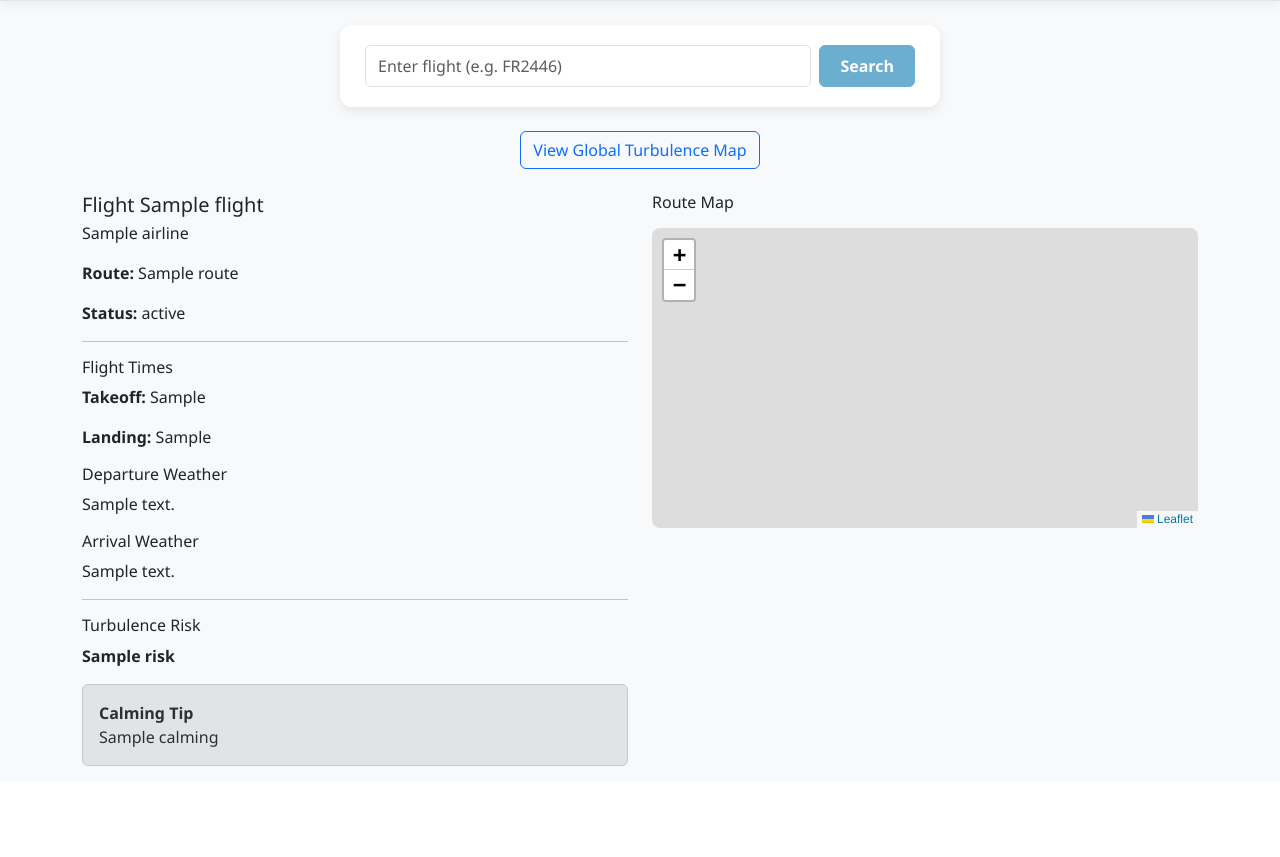
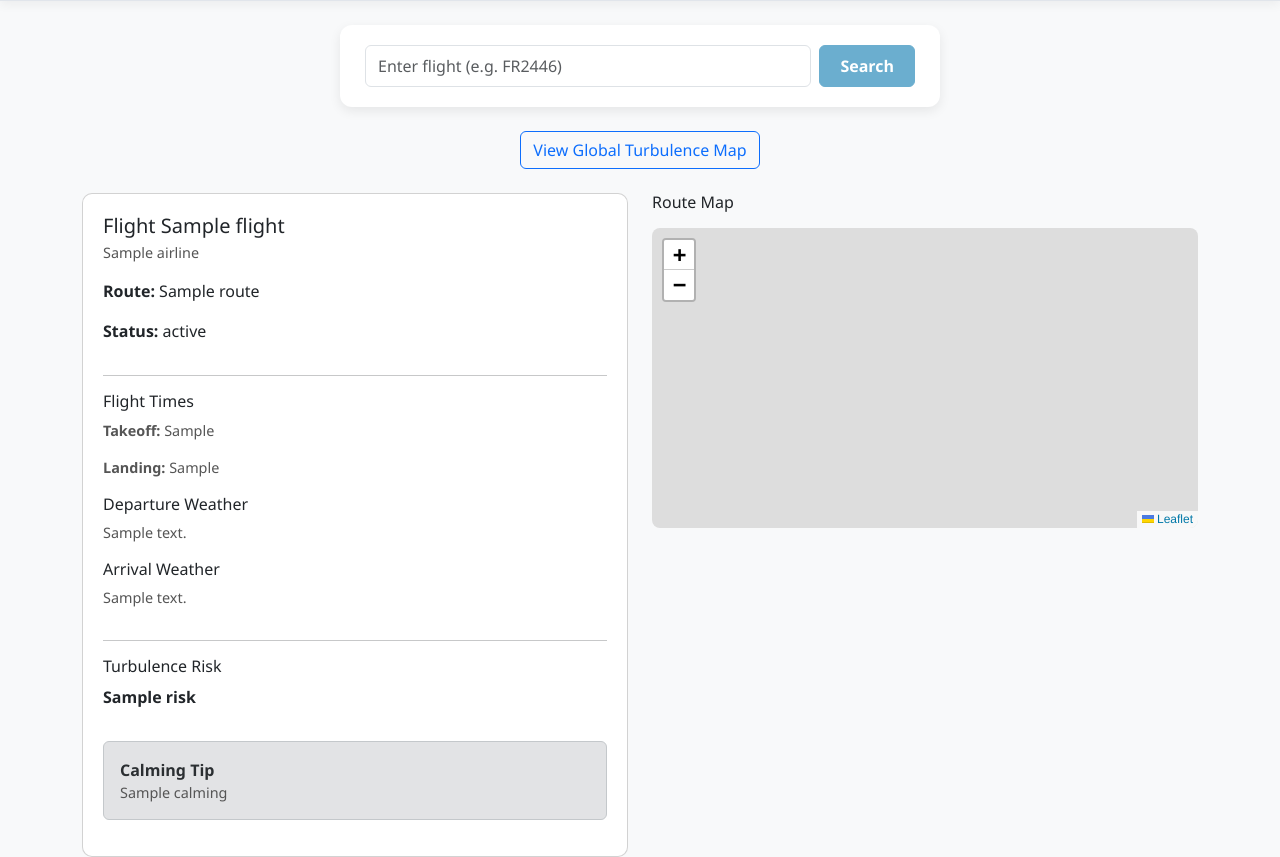
Before and after one commit to Casey-Lawrence/FYP, a Flask app: template AeroCast/templates/index.html in a window 1280 px wide. Shown: the part 139-996 px from the top of the page. Before the commit the page ends 905 px from the top, so only its background shows below. Run offline with Flask 3, Linux system fonts and the light colour scheme; the template is opened without the code that fills it: most values are stand-ins (such as "Sample title", 1, 10 or a date in 2020); parts of the project's set-up code (start-up, migrations or seed data) failed here and were passed over.

Commit message:
Interim Code Submission State

```diff
--- a/AeroCast/prototype_pipeline.py
+++ b/AeroCast/prototype_pipeline.py
@@ -1,3 +1,6 @@
+#prototype_pipeline.py not integrated into main app yet
+#purely for experimenting with data pipeline and model prototyping
+
 import pandas as pd
 import requests
 from shapely.geometry import Polygon, Point
@@ -114,8 +117,6 @@ for s in sigmets:
         poly = Polygon([(c["lon"], c["lat"]) for c in coords])
         turb_polygons.append(poly)
 
-len(turb_polygons)
-
 def airport_in_turb(row):
     point = Point(row["lon"], row["lat"])
     for poly in turb_polygons:
--- a/AeroCast/static/style.css
+++ b/AeroCast/static/style.css
@@ -28,11 +28,11 @@ body {
     font-size: 1.1rem;
     color: #555;
 }
-#map {
-    height: 300px;
-    border-radius: 8px;
-    margin-bottom: 15px;
+.small-text {
+    font-size: 0.9rem;
+    color: #555;
 }
+
 .btn-primary {
     background-color: #6baecf !important;
     border-color: #6baecf !important;
@@ -54,6 +54,7 @@ body {
     max-width: 600px;
     margin: 0 auto 30px auto;
 }
+
 #sigmet-map {
     height: 600px !important;
     width: 100%;
@@ -61,3 +62,9 @@ body {
     margin-bottom: 20px;
     background: #eee;  /* debugging */
 }
+
+#map {
+    height: 300px;
+    border-radius: 8px;
+    margin-bottom: 15px;
+}
--- a/AeroCast/templates/index.html
+++ b/AeroCast/templates/index.html
@@ -10,6 +10,7 @@
 </head>
 
 <body>
+
 <div class="header-banner d-flex flex-column align-items-center justify-content-center mb-4">
     <h1 class="header-title">AeroCast</h1>
     <p class="header-subtitle">Flight Turbulence Forecast</p>
@@ -21,19 +22,14 @@
         <button class="btn btn-primary">Search</button>
     </form>
 </div>
+
 <div class="text-center mb-4">
     <a href="/sigmets" class="btn btn-outline-primary">
         View Global Turbulence Map
     </a>
 </div>
 
-
-    {% if data %}
-        {% if data.error %}
-            <div class="alert alert-danger text-center">{{ data.error }}</div>
-        {% else %}
-            <div class="container">
-
+<div class="container">
     {% if data %}
         {% if data.error %}
             <div class="alert alert-danger text-center">{{ data.error }}</div>
@@ -43,7 +39,7 @@
 
             <!-- LEFT COLUMN: Flight details -->
             <div class="col-lg-6 col-md-12">
-                <div class="card-simple">
+                <div class="card">
                     <h5 class="mb-1">Flight {{ data.flight }}</h5>
                     <div class="small-text mb-3">{{ data.airline }}</div>
 
@@ -107,14 +103,12 @@
             {% endif %}
 
         </div>
+
         {% endif %}
     {% endif %}
 
 </div>
 
-        {% endif %}
-    {% endif %}
-</div>
 <script src="https://unpkg.com/leaflet@1.9.4/dist/leaflet.js"></script>
 
 {% if data.map %}
--- /dev/null
+++ b/requirements.txt
@@ -0,0 +1,6 @@
+Flask==3.0.2
+requests==2.31.0
+python-dotenv==1.0.1
+pandas==2.2.1
+shapely==2.0.2
+scikit-learn==1.4.0
```
Also changed, not shown: readme.md (added).
